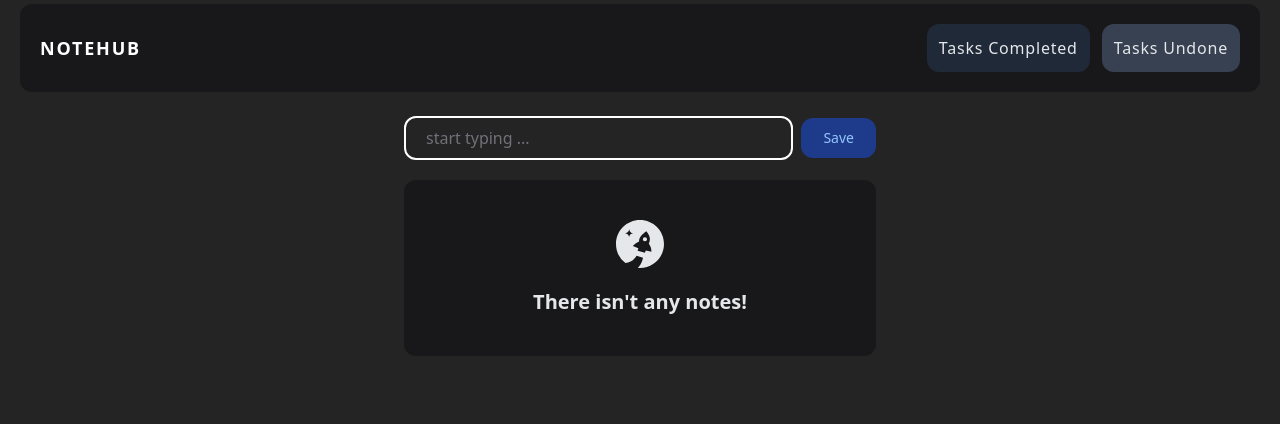
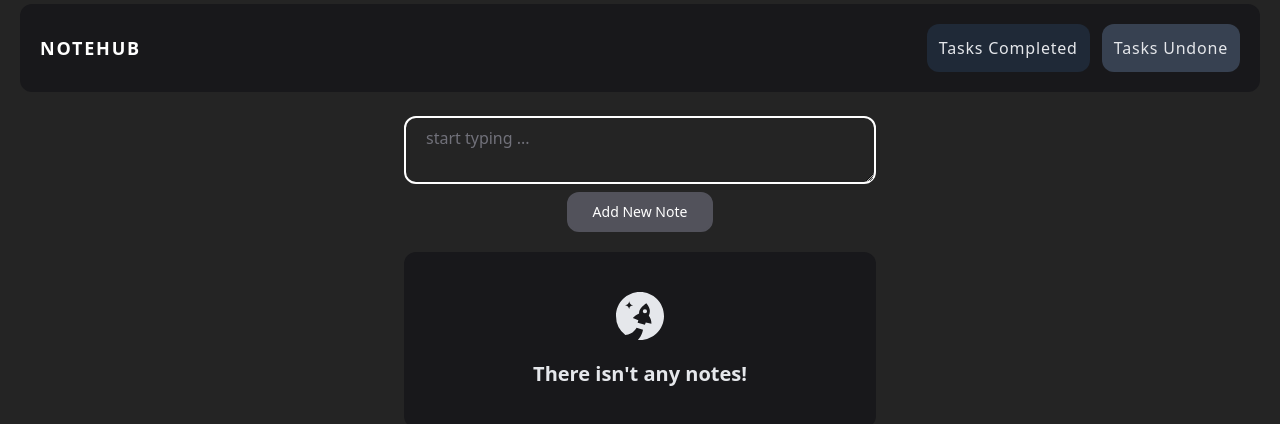
Before and after one commit to berkesayin/notehub, a React (Vite) app: page / in a window 1280 px wide. Shown: the top 424 px of the page. Built offline with nearby package versions, Linux system fonts and the light colour scheme.

Commit message:
Change inputs

```diff
--- a/src/components/NotehubAddNoteForm/index.tsx
+++ b/src/components/NotehubAddNoteForm/index.tsx
@@ -1,12 +1,12 @@
 import { useEffect, useRef, useState } from "react";
 import { useNotehubContext } from "../../contexts/useNotehubContext";
 import { NotehubButton } from "../NotehubButton";
-import { NotehubInput } from "../NotehubInput";
+import { NotehubTextArea } from "../NotehubTextArea";
 import { toast } from "react-hot-toast";
 
 export const NotehubAddNoteForm = () => {
   const [input, setInput] = useState<string>("");
-  const inputRef = useRef<HTMLInputElement>(null);
+  const inputRef = useRef<HTMLTextAreaElement>(null);
   const { addNoteCard } = useNotehubContext();
 
   useEffect(() => {
@@ -29,11 +29,10 @@
 
   return (
     <form onSubmit={handleSubmission}>
-      <div className="flex items-center w-full max-w-lg gap-2 p-5 m-auto">
-        <NotehubInput
-          type="text"
+      <div className="flex flex-col items-center w-full max-w-lg gap-2 p-5 m-auto">
+        <NotehubTextArea
           className="w-full px-5 py-2 bg-transparent border-2 outline-none border-zinc-600 rounded-xl
-            placeholder:text-zinc-500 focus:border-white"
+      placeholder:text-zinc-500 focus:border-white"
           ref={inputRef}
           value={input}
           onChange={(e) => setInput(e.target.value)}
@@ -41,10 +40,10 @@
         />
         <NotehubButton
           type="submit"
-          className="px-5 py-2 text-sm font-normal text-blue-300 bg-blue-900 border-2 border-blue-900
+          className="px-6 py-2 text-sm font-normal text-white bg-zinc-600 border-2 border-zinc-600 hover:bg-zinc-900
             active:scale-95 rounded-xl"
         >
-          Save
+          Add New Note
         </NotehubButton>
       </div>
     </form>
--- a/src/components/NotehubEditNoteForm/index.tsx
+++ b/src/components/NotehubEditNoteForm/index.tsx
@@ -1,6 +1,6 @@
 import { useEffect, useRef } from "react";
 import { useNotehubContext } from "../../contexts/useNotehubContext";
-import { NotehubInput } from "../NotehubInput";
+import { NotehubTextArea } from "../NotehubTextArea";
 import { NotehubButton } from "../NotehubButton";
 import { NotehubCardProps } from "../../types";
 import { motion } from "framer-motion";
@@ -9,7 +9,7 @@
 export const NotehubEditNoteForm = ({ noteCard }: NotehubCardProps) => {
   const { editNoteCard, editingNoteCardId } = useNotehubContext();
 
-  const editInputRef = useRef<HTMLInputElement>(null);
+  const editInputRef = useRef<HTMLTextAreaElement>(null);
 
   useEffect(() => {
     if (editingNoteCardId !== null && editInputRef.current) {
@@ -32,22 +32,21 @@
   };
 
   return (
-    <motion.div layout className="flex gap-2">
-      <NotehubInput
-        type="text"
+    <motion.div layout className="flex flex-col gap-2">
+      <NotehubTextArea
         className="w-full px-5 py-2 bg-transparent border-2 outline-none border-zinc-600 rounded-xl
-            placeholder:text-zinc-500 focus:border-white"
+      placeholder:text-zinc-500 focus:border-white"
         ref={editInputRef}
         value={editingNoteCardText}
         onChange={(e) => setEditingNoteCardText(e.target.value)}
         placeholder="Update your note...."
       />
       <NotehubButton
-        className="px-5 py-2 text-sm font-normal text-orange-300 bg-orange-900 border-2
-              border-orange-900 active:scale-95 rounded-xl"
+        className="w-1/2 px-5 py-2 text-sm font-normal text-white bg-zinc-600 border-2 border-zinc-600
+      hover:bg-zinc-800 active:scale-95 rounded-xl mx-auto"
         onClick={() => handleUpdateNoteCard(noteCard.id)}
       >
-        Update
+        Update The Note
       </NotehubButton>
     </motion.div>
   );
--- a/src/components/NotehubInput/index.tsx
+++ /dev/null
@@ -1,17 +0,0 @@
-import { InputHTMLAttributes, forwardRef } from "react";
-
-export const NotehubInput = forwardRef<
-  HTMLInputElement, // type of the ref that will be forwarded to the underlying <input> element
-  InputHTMLAttributes<HTMLInputElement> // type of the props object that the component accepts
->(({ type, className, value, onChange, placeholder }, ref) => {
-  return (
-    <input
-      type={type}
-      className={className}
-      ref={ref}
-      value={value}
-      onChange={onChange}
-      placeholder={placeholder}
-    />
-  );
-});
--- /dev/null
+++ b/src/components/NotehubTextArea/index.tsx
@@ -0,0 +1,16 @@
+import { TextareaHTMLAttributes, forwardRef } from "react";
+
+export const NotehubTextArea = forwardRef<
+  HTMLTextAreaElement, // type of the ref that will be forwarded to the underlying <textarea> element
+  TextareaHTMLAttributes<HTMLTextAreaElement> // type of the props object that the component accepts
+>(({ className, value, onChange, placeholder }, ref) => {
+  return (
+    <textarea
+      className={className}
+      ref={ref}
+      value={value}
+      onChange={onChange}
+      placeholder={placeholder}
+    />
+  );
+});
```
